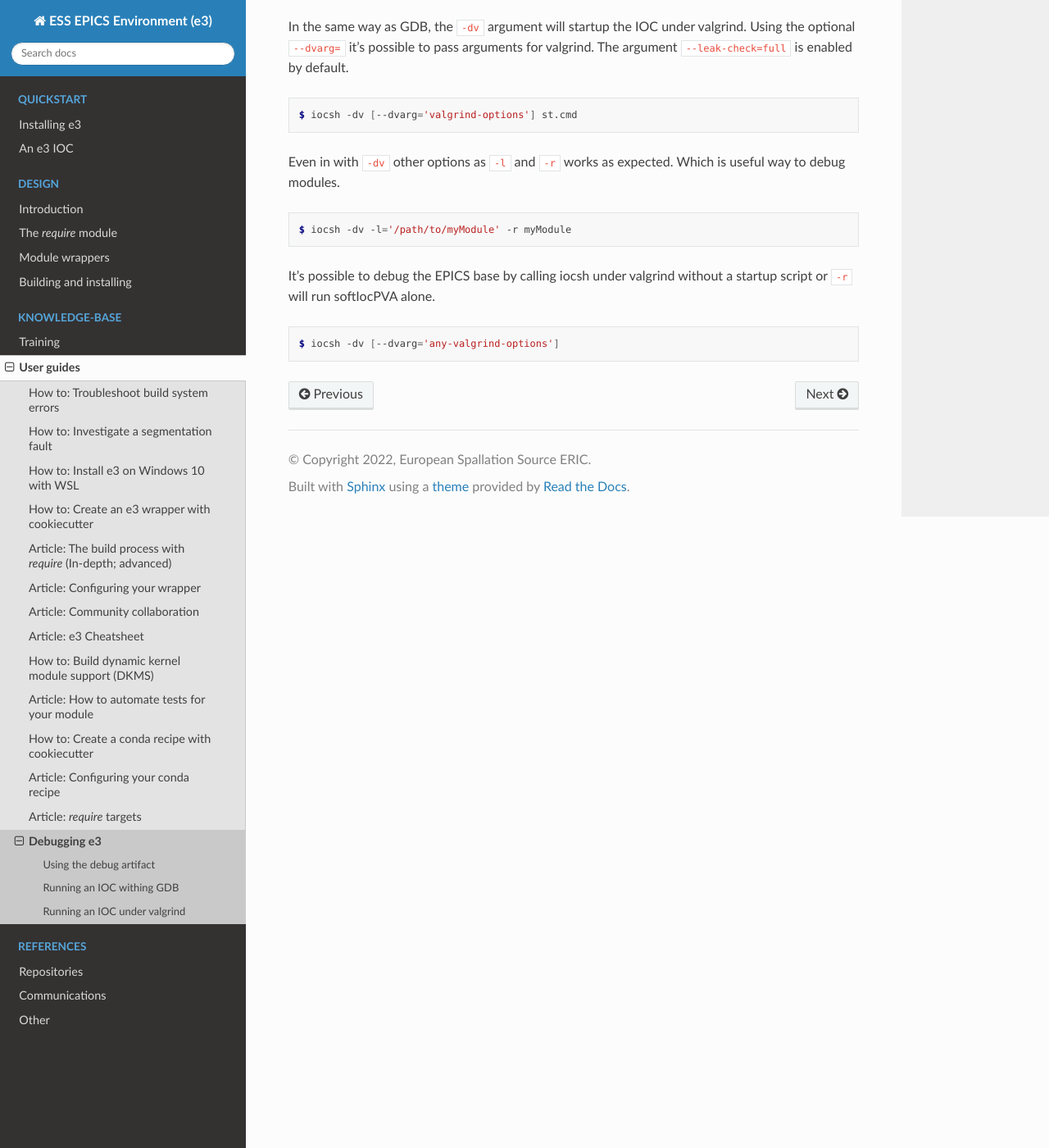
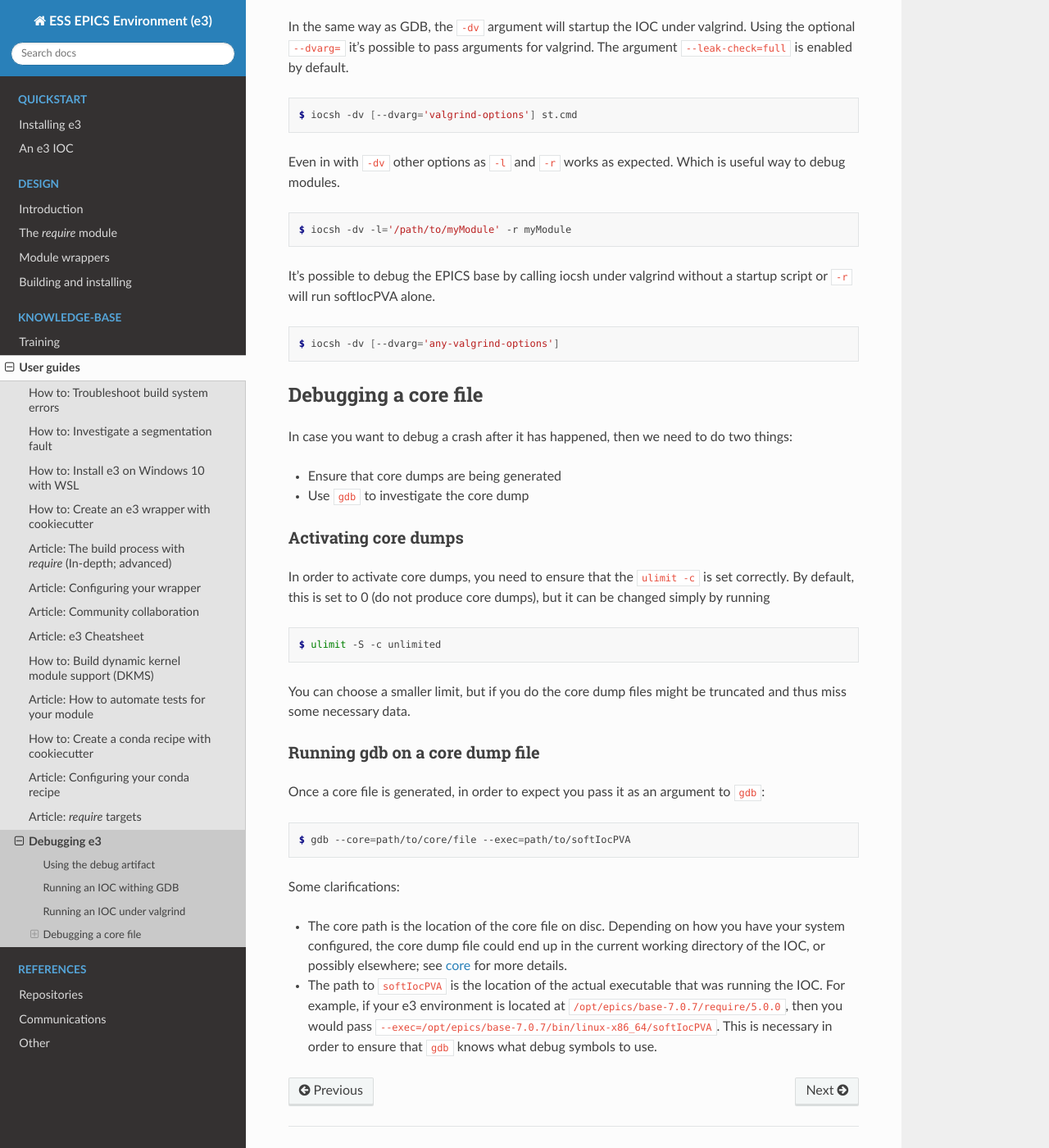
Before and after one commit to ttkorhonen/e3pages, a Sphinx documentation site: the page built from docs/kb/guide/articles/14_debgging_e3.md, in a window 1280 px wide and 1400 px high, scrolled down 1129 px. Shown: the whole window at 82% size. Built offline with Sphinx 7.4.7 and the Read the Docs theme 2.0.0, drawn with Linux system fonts in a browser that asks for light colours.

Commit message:
E3-1426: Add documentation about debugging core dumps

````diff
--- a/docs/kb/guide/articles/14_debgging_e3.md
+++ b/docs/kb/guide/articles/14_debgging_e3.md
@@ -72,3 +72,40 @@ startup script or `-r` will run softIocPVA alone.
 ```console
 $ iocsh -dv [--dvarg='any-valgrind-options']
 ```
+
+## Debugging a core file
+
+In case you want to debug a crash after it has happened, then we need to do two
+things:
+* Ensure that core dumps are being generated
+* Use `gdb` to investigate the core dump
+
+### Activating core dumps
+
+In order to activate core dumps, you need to ensure that the `ulimit -c` is set
+correctly. By default, this is set to 0 (do not produce core dumps), but it can
+be changed simply by running
+```console
+$ ulimit -S -c unlimited
+```
+You can choose a smaller limit, but if you do the core dump files might be
+truncated and thus miss some necessary data.
+
+
+### Running gdb on a core dump file
+
+Once a core file is generated, in order to expect you pass it as an argument to
+`gdb`:
+```console
+$ gdb --core=path/to/core/file --exec=path/to/softIocPVA
+```
+Some clarifications:
+* The core path is the location of the core file on disc. Depending on how you
+  have your system configured, the core dump file could end up in the current
+  working directory of the IOC, or possibly elsewhere; see
+  [core](https://man7.org/linux/man-pages/man5/core.5.html) for more details.
+* The path to `softIocPVA` is the location of the actual executable that was
+  running the IOC. For example, if your e3 environment is located at
+  `/opt/epics/base-7.0.7/require/5.0.0`, then you would pass
+  `--exec=/opt/epics/base-7.0.7/bin/linux-x86_64/softIocPVA`. This is necessary
+  in order to ensure that `gdb` knows what debug symbols to use.
````
